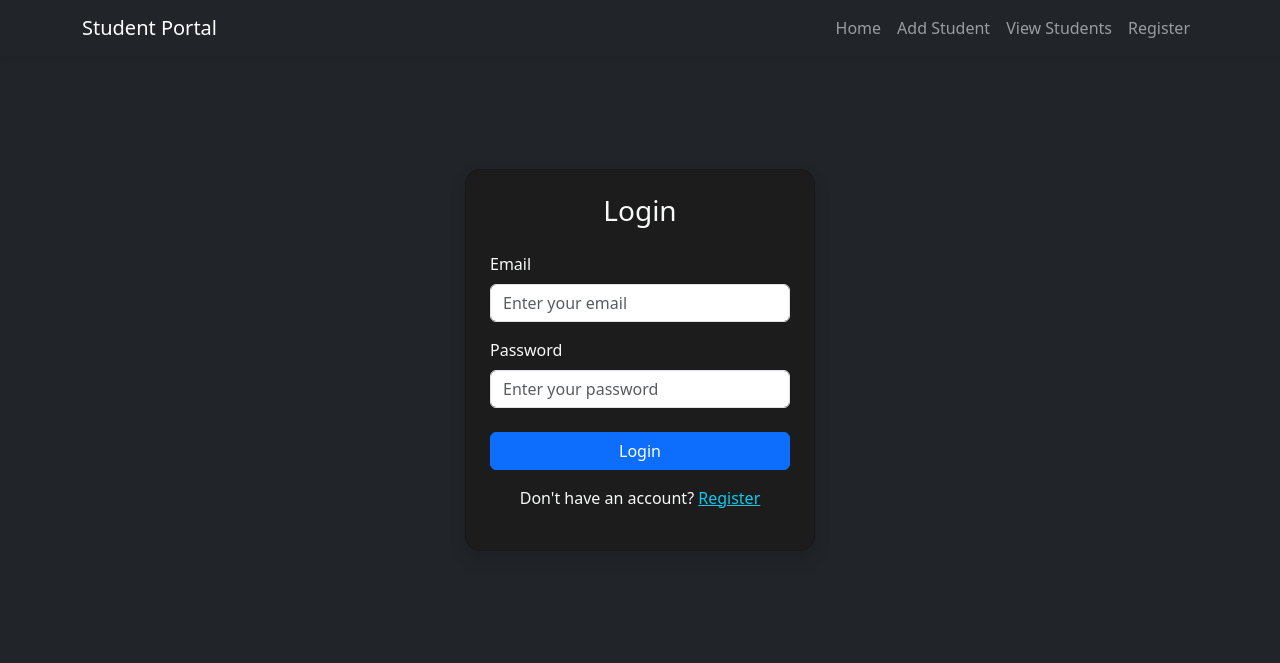
After one commit to Godson-T/Student_Portal, a Flask app: page /login in a window 1280 px wide. The commit adds this page. Shown: the top 663 px of the page. Run offline with Flask 3, Linux system fonts and the light colour scheme.

Commit message:
Second commit: Add login,register and  user model creation

```diff
--- a/app.py
+++ b/app.py
@@ -1,5 +1,7 @@
-from flask import Flask, redirect, render_template
+from flask import Flask, redirect, render_template,request,session
 from flask_sqlalchemy import SQLAlchemy
+from werkzeug.security import generate_password_hash, check_password_hash
+
 
 app=Flask(__name__)
 
@@ -11,8 +13,13 @@ db=SQLAlchemy(app)
 class User(db.Model):
     id = db.Column(db.Integer, primary_key=True)
     username = db.Column(db.String(50), nullable=False)
-    password = db.Column(db.String(50), nullable=False)
+    email = db.Column(db.String(50),nullable=False)
+    password_hash = db.Column(db.String(200), nullable=False)
+    def set_password(self,password):
+        self.password_hash=generate_password_hash(password)
 
+    def check_password(self,password):
+        return check_password_hash(self.password_hash,password)
 
 class Student(db.Model):
     id = db.Column(db.Integer, primary_key=True)
@@ -21,8 +28,83 @@ class Student(db.Model):
     course=db.Column(db.String(50),nullable=False)
     year=db.Column(db.String(5),nullable=False)
 
-@app.route('/add_students')
+@app.route('/')
+def home():
+    return render_template("layout.html")
+
+
+
+@app.route('/edit/<int:id>', methods=['GET', 'POST'])
+def edit_student(id):
+    student=Student.query.get_or_404(id)
+    if request.method== 'POST' :
+        student.name=request.form['name']
+        student.email=request.form['email']
+        student.course=request.form['course']
+        student.year=request.form['year']
+        db.session.commit()
+        return redirect('/view_students')
+
+    return render_template('edit_student.html', student=student)
+
+@app.route('/delete/<int:id>',methods=['GET','POST'])
+def delete_student(id):
+    student=Student.query.get_or_404(id)
+    db.session.delete(student)
+    db.session.commit()
+    return redirect('/view_students')
+
+@app.route('/register', methods=['GET', 'POST'])
+def register():
+    if  request.method=='POST':
+        username=request.form['username']
+        email=request.form['email']
+        password=request.form['password']
+        user=User(username=username,email=email)
+        user.set_password(password)
+        db.session.add(user)
+        db.session.commit()
+        return redirect('/login')
+
+    return render_template('register.html')
+
+@app.route('/login', methods=['GET', 'POST'])
+def login():
+    error_msg = None
+
+    if request.method=='POST':
+        email_input=request.form['email']
+        password_input=request.form['password']
+        user = User.query.filter_by(email=email_input).first()
+        if user and user.check_password(password_input):
+            return redirect("/")
+        else:
+            error_msg="USER NOT FOUND"
+
+    return render_template('login.html',error_msg=error_msg)
+    #start debug here
+
+
+
+@app.route('/view_students')
+def view_student():
+    student=Student.query.all()
+    return render_template('view_student.html',students=student)
+
+
+@app.route('/add_students',methods=['GET', 'POST'])
 def add_students():
+    if request.method =='POST':
+        name=request.form['name']
+        email=request.form['email']
+        course=request.form['course']
+        year=request.form['year']
+
+        new_student = Student(name=name,email=email,course=course,year=year)
+        db.session.add(new_student)
+        db.session.commit()
+        return redirect('view_students')
+
     return render_template("add_student.html")
 
 
--- a/create_db.py
+++ b/create_db.py
@@ -1,4 +1,4 @@
-from app import app, db, Student
+from app import app, db, User
 
 with app.app_context():
     db.create_all()
--- a/templates/add_student.html
+++ b/templates/add_student.html
@@ -9,7 +9,7 @@
     <form method="POST" action="/add_students">
       <div class="mb-3">
         <label class="form-label">Name</label>
-        <input type="text" name="name" class="form-control" required placeholder="John Doe">
+        <input type="text" name="name" class="form-control" required placeholder="Enter full name">
       </div>
 
       <div class="mb-3">
--- a/templates/layout.html
+++ b/templates/layout.html
@@ -20,7 +20,8 @@
       <ul class="navbar-nav ms-auto">
         <li class="nav-item"><a class="nav-link" href="/">Home</a></li>
         <li class="nav-item"><a class="nav-link" href="/add_students">Add Student</a></li>
-        <li class="nav-item"><a class="nav-link" href="/students">View Students</a></li>
+        <li class="nav-item"><a class="nav-link" href="/view_students">View Students</a></li>
+        <li class="nav-item"><a class="nav-link" href="/register">Register</a></li>
       </ul>
     </div>
   </div>
--- /dev/null
+++ b/templates/login.html
@@ -0,0 +1,26 @@
+{% extends "layout.html" %}
+
+{% block title %}Login{% endblock %}
+
+{% block content %}
+<div class="d-flex justify-content-center align-items-center" style="min-height: 70vh;">
+  <div class="card shadow p-4" style="width: 350px; border-radius: 15px; background-color: #1c1c1c;">
+    <h3 class="text-center mb-4 text-light">Login</h3>
+    <form method="POST" action="/login">
+      <div class="mb-3">
+        <label for="email" class="form-label text-light">Email</label>
+        <input type="email" class="form-control" name="email" placeholder="Enter your email" required>
+      </div>
+      <div class="mb-3">
+        <label for="password" class="form-label text-light">Password</label>
+        <input type="password" class="form-control" name="password" placeholder="Enter your password" required>
+      </div>
+      <button type="submit" class="btn btn-primary w-100 mt-2">Login</button>
+    </form>
+    <p class="text-center mt-3 text-light">Don't have an account? <a href="{{ url_for('register') }}" class="text-info">Register</a></p>
+    {% if error_msg %}
+<div class="alert alert-danger mt-2 py-1 px-2" role="alert" style="font-size:0.85rem;">
+  {{ error_msg }}
+</div>
+{% endif %}
+{% endblock %}
```
Also changed, not shown: templates/edit_student.html (added, +43 -0 lines), templates/register.html (added, +30 -0 lines), templates/view_student.html (added, +31 -0 lines), instance/student_portal.db, templates/login_page.html (deleted).
